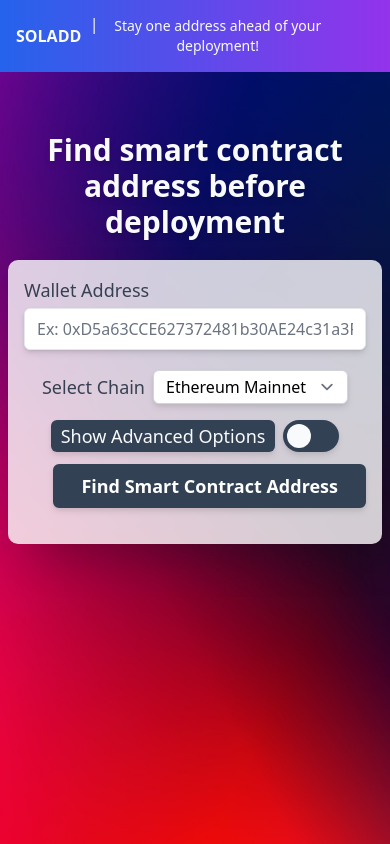
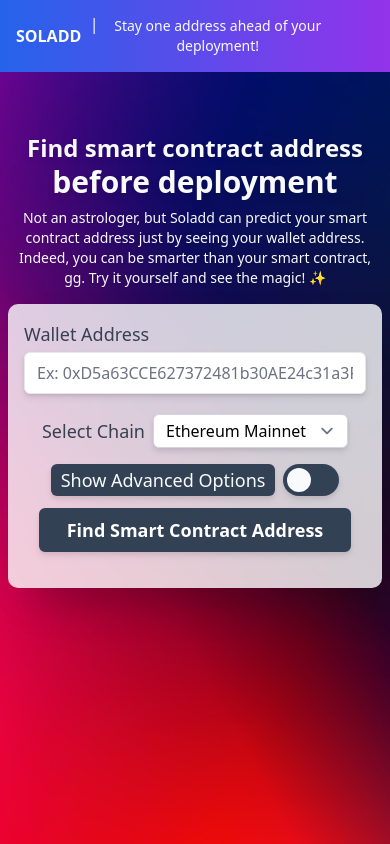
Before and after one commit to githubotoro/soladd, a Next.js app: page / in a window 390 px wide. Shown: the top 844 px of the page. Built offline with nearby package versions, Linux system fonts and the light colour scheme.

Commit message:
home-update

```diff
--- a/pages/index.js
+++ b/pages/index.js
@@ -261,10 +261,10 @@ export default function Home() {
 	const findAddress = () => {
 		return (
 			<>
-				<div className="flex w-full justify-end items-end">
+				<div className="flex w-full sm:justify-end justify-center items-end">
 					<button
 						onClick={() => getContractAddress()}
-						className="drop-shadow-md justify-end rounded-md border-4 border-slate-700  bg-slate-700 px-6 py-1 text-lg font-bold text-white transition hover:bg-slate-50 hover:text-slate-700 focus:outline-none focus:ring active:text-blue-500"
+						className="drop-shadow-md sm:justify-end justify-center rounded-md border-4 border-slate-700  bg-slate-700 px-6 py-1 text-lg font-bold text-white transition hover:bg-slate-50 hover:text-slate-700 focus:outline-none focus:ring active:text-blue-500"
 					>
 						Find Smart Contract Address
 					</button>
@@ -310,22 +310,24 @@ export default function Home() {
 		return (
 			<>
 				<div className="mx-auto text-center pt-10 sm:pb-8 pb-2">
-					<h1 className="p-3 bg-slate-50 bg-clip-text font-extrabold text-transparent sm:text-6xl text-3xl drop-shadow-md">
+					<h1 className="p-3 bg-slate-50 bg-clip-text font-extrabold text-transparent sm:text-6xl text-2xl drop-shadow-md">
 						Find smart contract address
+						<br />
 						<span className="sm:block sm:text-6xl text-3xl">
 							{" "}
 							before deployment{" "}
 						</span>
 					</h1>
-					<center>
-						<p className="hidden text-md text-slate-50 text-bold sm:mt-4 sm:block max-w-3xl drop-shadow-sm">
-							Not an astrologer, but Soladd can predict your smart
-							contract address just by seeing your wallet address.
-							Indeed, you can be smarter than your smart contract,
-							gg. Try it yourself and see the magic! ✨
-						</p>
-					</center>
 				</div>
+
+				<center>
+					<p className="flex text-sm sm:text-md text-slate-50 text-bold -mt-3 mb-4 sm:mb-6 max-w-3xl drop-shadow-sm">
+						Not an astrologer, but Soladd can predict your smart
+						contract address just by seeing your wallet address.
+						Indeed, you can be smarter than your smart contract, gg.
+						Try it yourself and see the magic! ✨
+					</p>
+				</center>
 			</>
 		);
 	};
```
Also changed, not shown: 1 other file (tests, documents, lock files or other folders).
